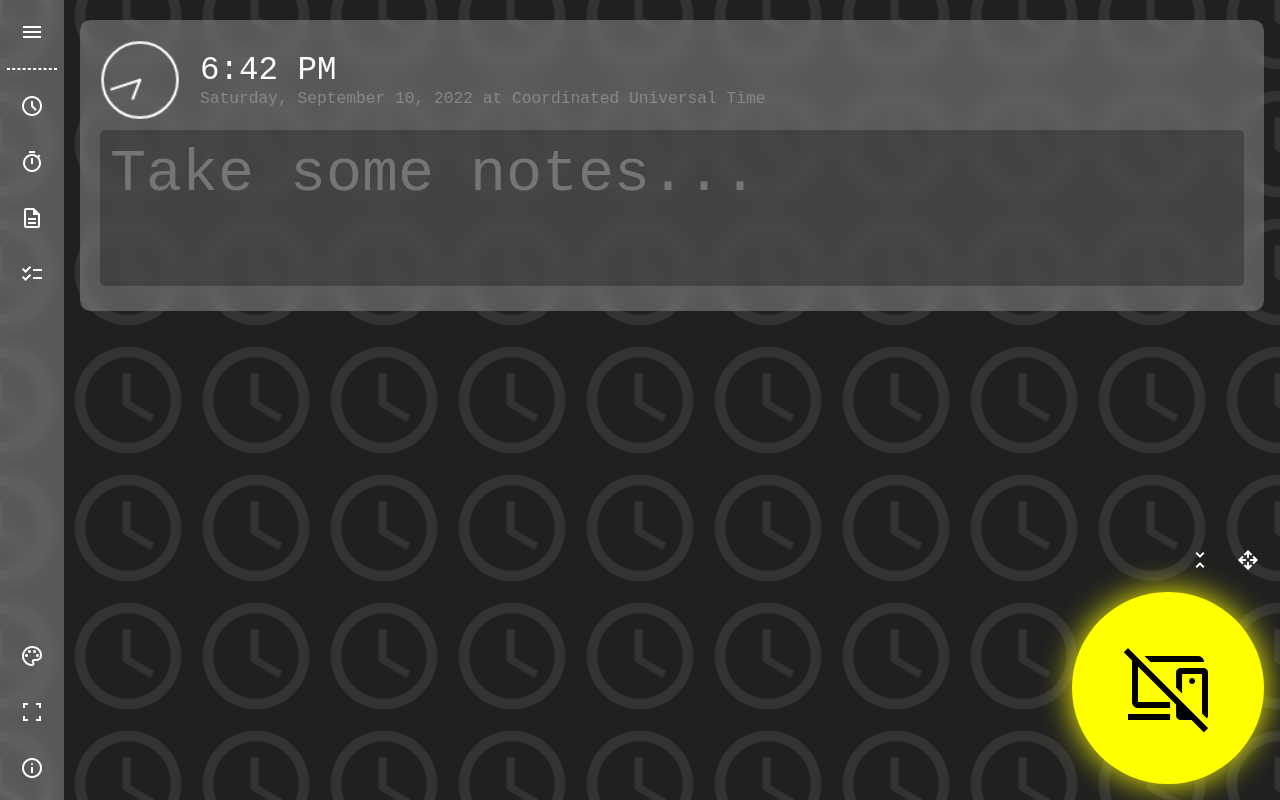
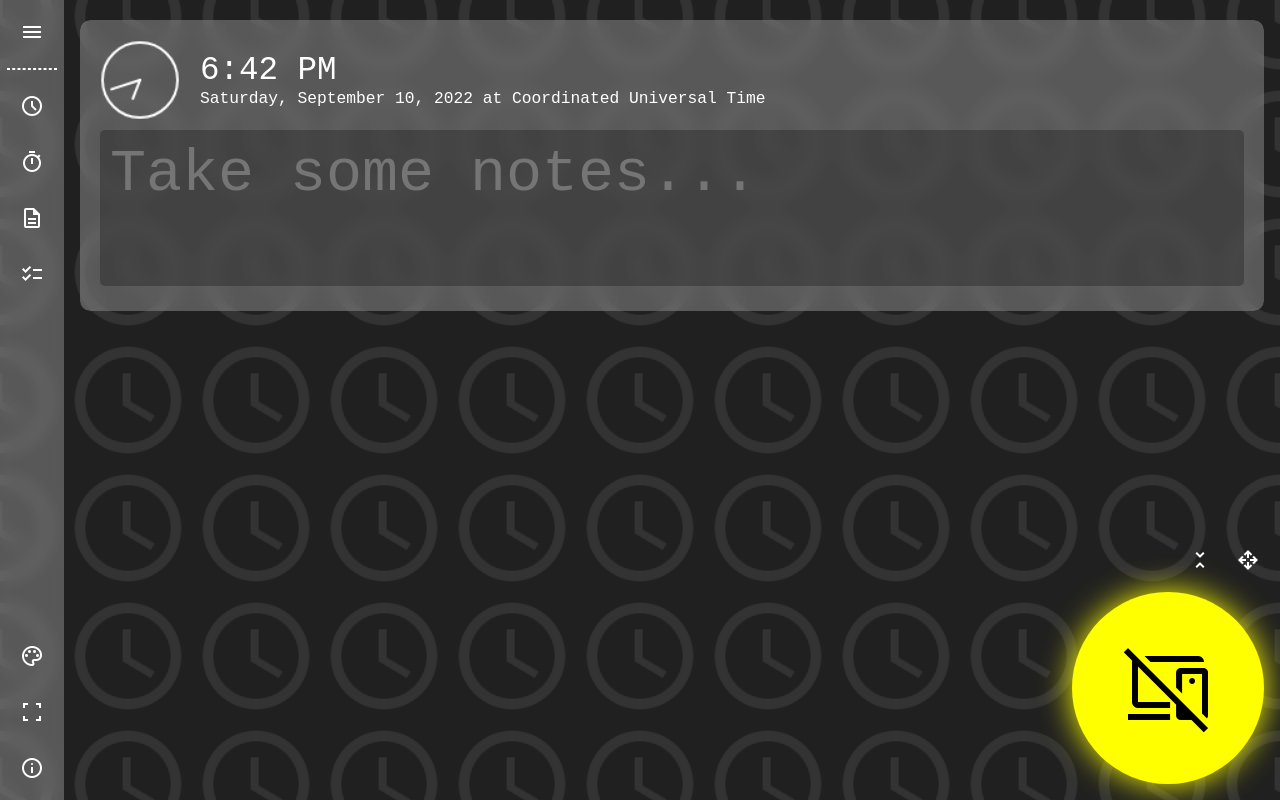
Before and after one commit to MeowcaTheoRange/Clock, a plain HTML site: page index.html in a window 1280 px wide. Drawn offline with nearby package versions, Linux system fonts and the light colour scheme.

Commit message:
Added a new Timer Tone and fixed clock sub-text color.

```diff
--- a/styles/clock.css
+++ b/styles/clock.css
@@ -75,10 +75,6 @@
   vertical-align: middle;
 }
 
-.body .clock div.labels .timezone, .body .timer div.labels .timezone, .body .noteobject div.labels .timezone {
-  color: #888888;
-}
-
 canvas {
   margin: 0;
   margin-right: 16px;
```
Also changed, not shown: index.html (+3 -1 lines), 1 other file.
